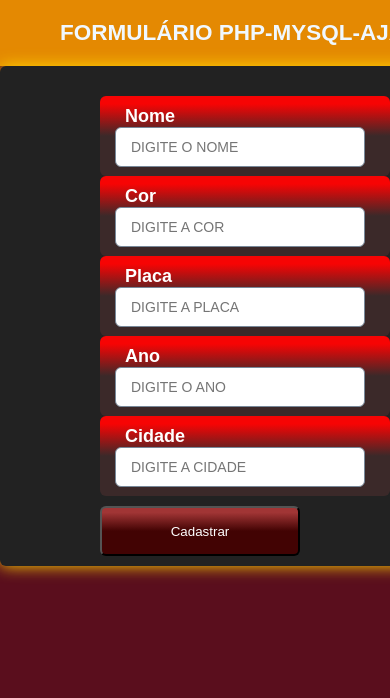
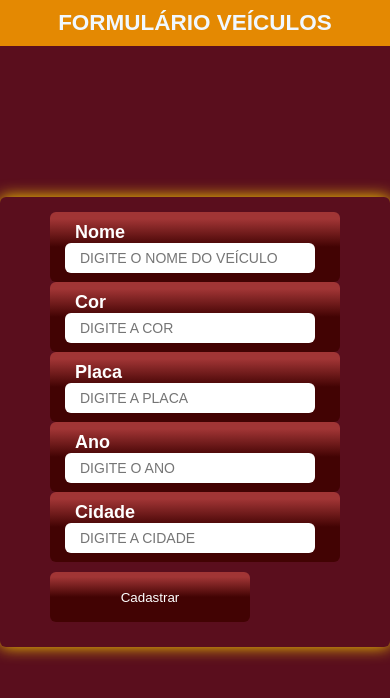
Before and after one commit to pedroparro/form-php-jquery-mysql, a PHP site: page / in a window 390 px wide; the page is wider, and only the part inside the window is pictured. Shown: the top 698 px of that part. Run offline with PHP 8.4, Linux system fonts and the light colour scheme.

Commit message:
Atualizando

```diff
--- a/index.php
+++ b/index.php
@@ -9,47 +9,48 @@
 </head>
 <body>
     <div class="h2">
-        <h2>FORMULÁRIO PHP-MYSQL-AJAX</h2>
+        <h2>FORMULÁRIO VEÍCULOS</h2>
     </div>
     <!--Alert-->
     <div id="alert-form"></div>
-    <!--Alert-->
-    <div id="alert-success"></div>
-    <!--Form-->
+
     <div class="formulario">
             <form method="POST">
                 <!--nome-->
                 <div class="forms">
-                    <label for="nome">Nome
-                        <input type="text" name="nome" id="nome" placeholder="Digite o Nome" maxlength="50" required>
-                    </label>
+                    <label for="nome">Nome<br>
+                        <input type="text" name="nome" id="nome" placeholder="Digite o Nome do Veículo" maxlength="50" required>
+                    </label><br>
                 </div>
                 <!--cor-->
                 <div class="forms">
-                    <label for="cor">Cor
+                    <label for="cor">Cor<br>
                         <input type="text" name="cor" id="cor" placeholder="Digite a Cor" maxlength="50" required>
                     </label>
                 </div>
                 <!--placa-->
                 <div class="forms">
-                    <label for="placa">Placa
+                    <label for="placa">Placa<br>
                         <input type="text" name="placa" id="placa" placeholder="Digite a Placa" maxlength="50" required>
                     </label>
                 </div>
                 <!--ano-->
                 <div class="forms">
-                    <label for="ano">Ano
+                    <label for="ano">Ano<br>
                         <input type="text" name="ano" id="ano" placeholder="Digite o Ano" maxlength="50" required>
                     </label>
                 </div>
                 <!--cidade-->
                 <div class="forms">
-                    <label for="cidade">Cidade
+                    <label for="cidade">Cidade<br>
                         <input type="text" name="cidade" id="cidade" placeholder="Digite a Cidade" maxlength="50" required>
                     </label>
                 </div>
                 <!--button-->
                 <button type="button" name="submit" id="submit">Cadastrar</button>
+                  <!--Alert-Success-->
+                <div id="alert-success"></div>
+            <!--Form-->
             </form>
     </div>
     <!--script-->
--- a/style.css
+++ b/style.css
@@ -13,38 +13,42 @@ div.h2 {
     width: 100%;
     background: rgb(228, 137, 2);
     margin: 0px;
-    padding: 20px;
+    padding: 10px;
     text-align: center;
     font-weight: 400;
     color: aliceblue;
 }
 div.formulario {
-    width: 480px;
-    height: 550px;
-    margin: 30px auto 0px auto;
-    padding: 60px 100px;
-    background: #222;
+    width: 400px;
+    height: 450px;
+    position: absolute;
+    display: flex;
+    justify-content: center;
+    align-items: center;
+    top: 50%;
+    left: 50%;
+    margin: 20px 0;
+    transform: translate(-50%, -50%);
     border-radius: 6px;
-    display: flex;
     box-shadow: 0 0 1em gold;
 }
 div.forms {
-    background: linear-gradient(rgb(247, 4, 4) 10%, rgb(59, 41, 41) 50%);
+    background: linear-gradient(rgb(161, 53, 53) 10%, rgb(66, 3, 3) 50%);
     width: 100%;
-    height: 80px;
+    height: 70px;
     padding: 10px;
     border-radius: 6px;
 }
 input {
     width: 250px;
     height: 30px;
-    border: 1px solid lightslategrey;
     font-size: 14px;
     border-radius: 6px;
     padding: 15px;
     margin-left: 5px;
     align-items: center;
-    outline: none;
+    border: 0 none;
+    outline: 0;
     transition: all 0.3s ease;
     text-transform: uppercase;
 }
@@ -63,19 +67,22 @@ button {
     background: linear-gradient(rgb(161, 53, 53) 10%, rgb(66, 3, 3) 50%);
     display: block;
     width: 200px;
-    height: 30px;
+    height: 40px;
     margin: 10px;
     border-radius: 6px;
     align-items: center;
     flex-wrap: nowrap;
     transition: all 0.3s ease;
-    outline: none;
+    border: 0 none;
+    outline: 0;
     color: #fff;
     margin-bottom: 10px;
     margin-left: 0px;
 }
 button:hover {
     color: crimson;
+    border: 0 none;
+    outline: 0;
 }
 
  /*alert red*/
@@ -99,7 +106,8 @@ button:hover {
 /*alert green*/
 #alert-success {
     margin: 0px;
-    padding: 15px 0;
+    padding: 15px 2px;
+    font-size: 14px;
     font-family: 'Ubuntu';
     color: #fff;
     background: #035007;
@@ -118,26 +126,24 @@ button:hover {
 /*Modo Responsivo*/
 @media screen and (max-width: 500px){
     div.h2 {
-        width: 480px;
-        font-size: 15px;
+        width: 100%;
+       font-size: 15px;
     }
     div.formulario {
-        width: 480px;
-        height: 500px;
+        width: 100%;
+        height: 450px;
         margin: 0px auto 0px auto;
-        padding: 30px 100px;
     }
     div.forms {
-        background: linear-gradient(rgb(247, 4, 4) 10%, rgb(59, 41, 41) 50%);
+        background: linear-gradient(rgb(161, 53, 53) 10%, rgb(66, 3, 3) 50%);
         width: 100%;
-        height: 80px;
+        height: 70px;
         padding: 10px;
         border-radius: 6px;
     }
-
     /*alert red*/
     #alert-form {
-        width: 480px;
+        width: 100%;
     }
     /*alert red*/
     #alert-form.red {
@@ -146,15 +152,11 @@ button:hover {
     }
     /*alert green*/
     #alert-success {
-        width: 480px;
+        width: 100%;
     }
     /*alert green*/
     #alert-success.green {
         background: #046b09;
-    }
-    input {
-        width: 250px;
-        height: 40px;
     }
 
     button {
```
